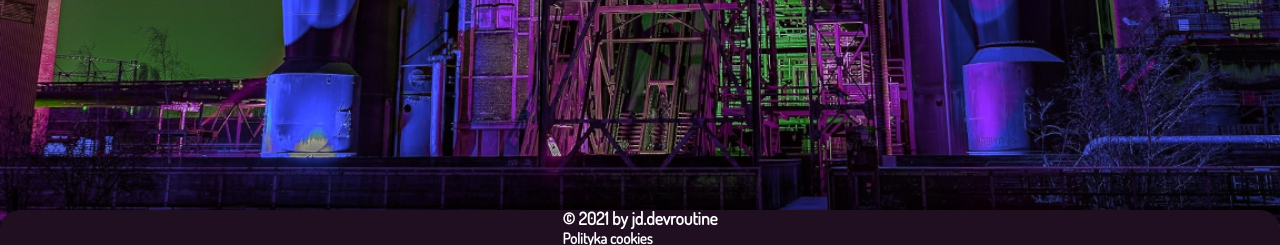
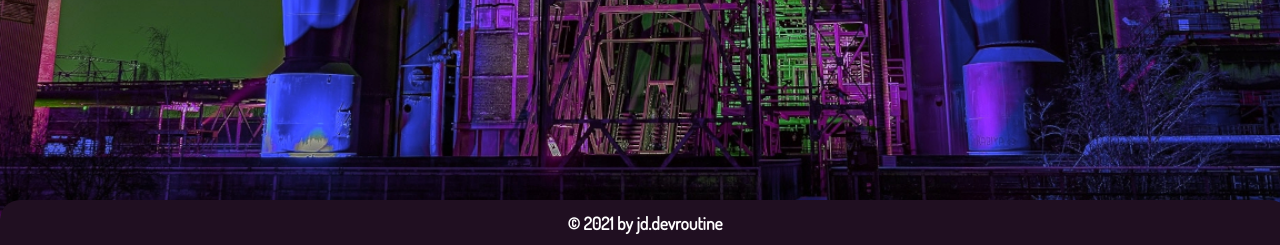
Before and after one commit to jdroutine/rpgsociety, a Django app: page / in a window 1280 px wide. Shown: the part 555-800 px from the top of the page. Run offline with Django 3.2, Linux system fonts and the light colour scheme; data that the repository does not hold is empty; some libraries are stand-ins or nearby versions; some web fonts are replaced.

Commit message:
footer edited

```diff
--- a/rpgsociety/characterCard/static/css/style.css
+++ b/rpgsociety/characterCard/static/css/style.css
@@ -69,7 +69,7 @@
 /*strona główna*/
 #home {
 
-    min-height: 350px;
+    min-height: 345px;
     height: 100%;
     margin: 50px;
     padding: 20px;
@@ -281,6 +281,7 @@
 /*stopka*/
 footer {
     margin: 0 auto;
+    padding: 5px;
     display: flex;
     align-items: center;
     justify-content: center;
--- a/rpgsociety/characterCard/templates/index.html
+++ b/rpgsociety/characterCard/templates/index.html
@@ -41,7 +41,6 @@
     <footer>
         <div>
             <h3>&copy; 2021 by jd.devroutine</h3>
-            <h4>Polityka cookies</h4>
         </div>
     </footer>
     <script src="../static/js/nav.js"></script>
```
